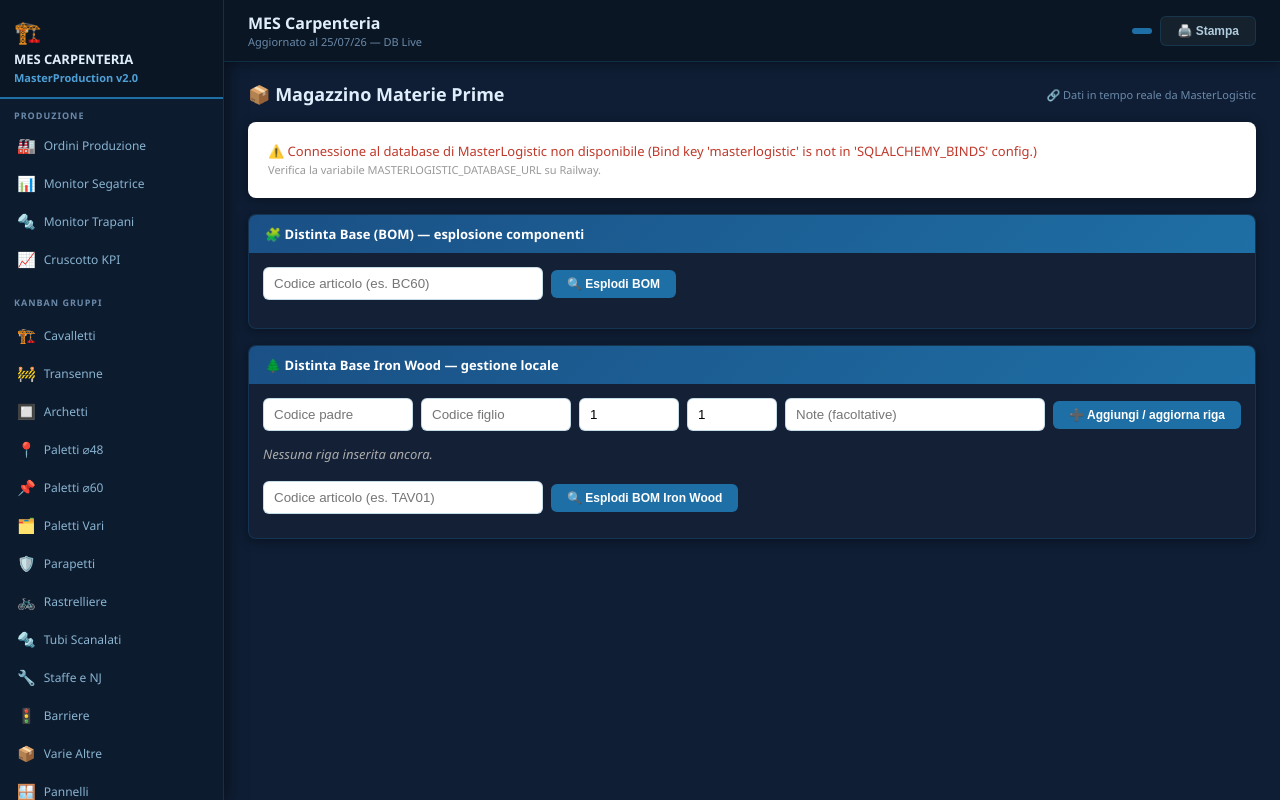
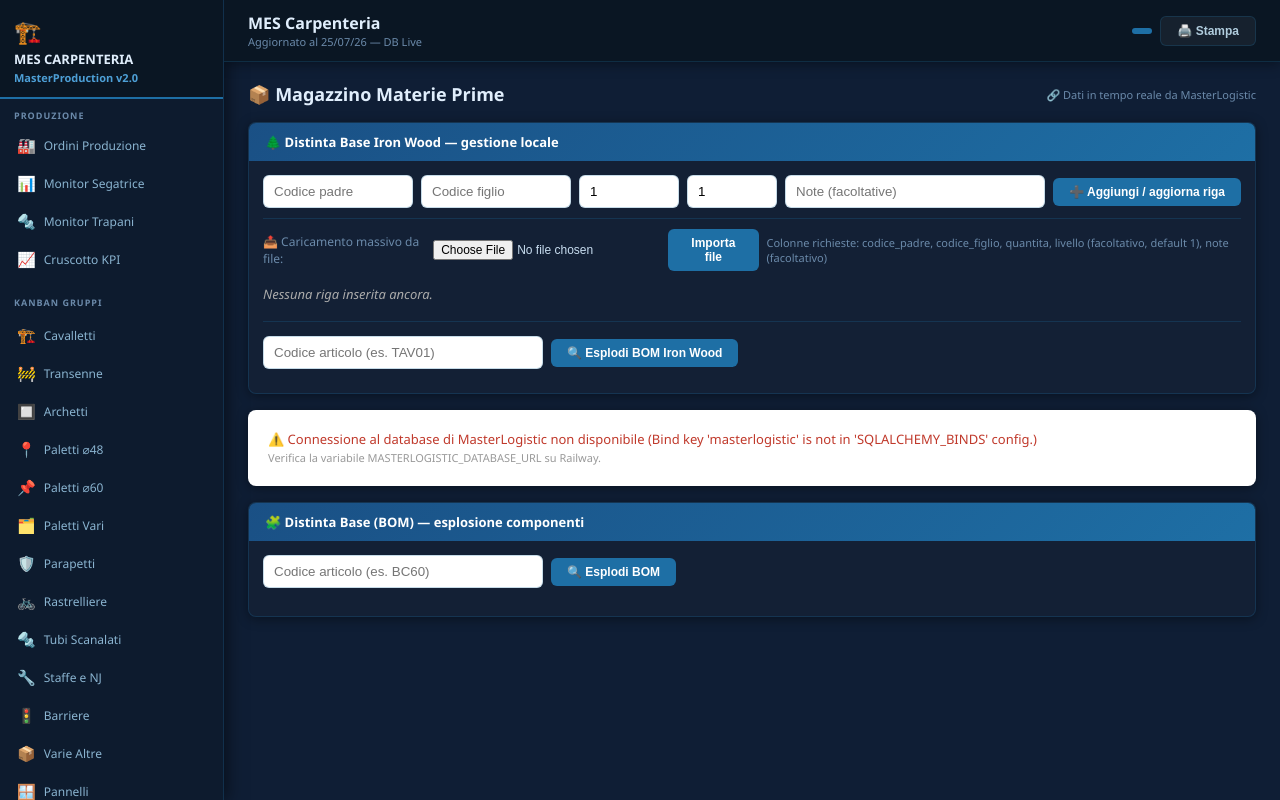
Before and after one commit to IronLogistica/IronProduction, a Flask app: page /magazzino in a window 1280 px wide. Run offline with Flask 3, Linux system fonts and the light colour scheme; data that the repository does not hold is empty; parts of the project's set-up code (start-up, migrations or seed data) failed here and were passed over.

Commit message:
Add files via upload

```diff
--- a/templates/magazzino/index.html
+++ b/templates/magazzino/index.html
@@ -4,7 +4,39 @@
   <div class="page-title">📦 Magazzino Materie Prime</div>
   <span style="font-size:11px;color:var(--text-dim);margin-left:auto">🔗 Dati in tempo reale da MasterLogistic</span>
 </div>
-<div id="mag-app" style="font-size:13px;color:#666;padding:20px;background:var(--white);border-radius:var(--radius);box-shadow:var(--shadow)">Caricamento...</div>
+
+<div class="mon-section">
+  <div class="section-hdr postazione-hdr">🌲 Distinta Base Iron Wood — gestione locale</div>
+  <div style="padding:14px">
+    <div style="display:flex;gap:8px;flex-wrap:wrap;align-items:center;margin-bottom:10px">
+      <input id="wood-padre" type="text" placeholder="Codice padre" style="width:150px;padding:8px 10px;border-radius:6px;border:1px solid var(--border)">
+      <input id="wood-figlio" type="text" placeholder="Codice figlio" style="width:150px;padding:8px 10px;border-radius:6px;border:1px solid var(--border)">
+      <input id="wood-quantita" type="number" step="0.01" value="1" placeholder="Quantità" style="width:100px;padding:8px 10px;border-radius:6px;border:1px solid var(--border)">
+      <input id="wood-livello" type="number" step="1" value="1" placeholder="Livello" style="width:90px;padding:8px 10px;border-radius:6px;border:1px solid var(--border)">
+      <input id="wood-note" type="text" placeholder="Note (facoltative)" style="flex:1;min-width:150px;padding:8px 10px;border-radius:6px;border:1px solid var(--border)">
+      <button class="btn btn-primary" onclick="aggiungiRigaWood()">➕ Aggiungi / aggiorna riga</button>
+    </div>
+
+    <div style="display:flex;gap:8px;align-items:center;margin-bottom:14px;padding-top:10px;border-top:1px solid var(--border)">
+      <span style="font-size:12px;color:var(--text-dim)">📤 Caricamento massivo da file:</span>
+      <input id="wood-file-excel" type="file" accept=".xlsx,.xls,.csv" style="font-size:12px">
+      <button class="btn btn-primary" onclick="importaExcelWood()">Importa file</button>
+      <span style="font-size:11px;color:var(--text-dim)">Colonne richieste: codice_padre, codice_figlio, quantita, livello (facoltativo, default 1), note (facoltativo)</span>
+    </div>
+    <div id="wood-import-esito" style="font-size:12px;margin-bottom:10px"></div>
+
+    <div id="wood-lista" style="font-size:13px;color:#666">Caricamento...</div>
+
+    <div style="margin-top:18px;display:flex;gap:8px;align-items:center;padding-top:14px;border-top:1px solid var(--border)">
+      <input id="bom-wood-codice" type="text" placeholder="Codice articolo (es. TAV01)"
+             style="flex:1;max-width:280px;padding:8px 10px;border-radius:6px;border:1px solid var(--border)">
+      <button class="btn btn-primary" onclick="esplodiBOMWood()">🔍 Esplodi BOM Iron Wood</button>
+    </div>
+    <div id="bom-wood-result" style="padding:10px 0 0;font-size:13px"></div>
+  </div>
+</div>
+
+<div id="mag-app" style="font-size:13px;color:#666;padding:20px;background:var(--white);border-radius:var(--radius);box-shadow:var(--shadow);margin-top:16px">Caricamento...</div>
 
 <div class="mon-section" style="margin-top:16px">
   <div class="section-hdr postazione-hdr">🧩 Distinta Base (BOM) — esplosione componenti</div>
@@ -14,28 +46,6 @@
     <button class="btn btn-primary" onclick="esplodiBOM()">🔍 Esplodi BOM</button>
   </div>
   <div id="bom-result" style="padding:0 14px 14px;font-size:13px"></div>
-</div>
-
-<div class="mon-section" style="margin-top:16px">
-  <div class="section-hdr postazione-hdr">🌲 Distinta Base Iron Wood — gestione locale</div>
-  <div style="padding:14px">
-    <div style="display:flex;gap:8px;flex-wrap:wrap;align-items:center;margin-bottom:14px">
-      <input id="wood-padre" type="text" placeholder="Codice padre" style="width:150px;padding:8px 10px;border-radius:6px;border:1px solid var(--border)">
-      <input id="wood-figlio" type="text" placeholder="Codice figlio" style="width:150px;padding:8px 10px;border-radius:6px;border:1px solid var(--border)">
-      <input id="wood-quantita" type="number" step="0.01" value="1" placeholder="Quantità" style="width:100px;padding:8px 10px;border-radius:6px;border:1px solid var(--border)">
-      <input id="wood-livello" type="number" step="1" value="1" placeholder="Livello" style="width:90px;padding:8px 10px;border-radius:6px;border:1px solid var(--border)">
-      <input id="wood-note" type="text" placeholder="Note (facoltative)" style="flex:1;min-width:150px;padding:8px 10px;border-radius:6px;border:1px solid var(--border)">
-      <button class="btn btn-primary" onclick="aggiungiRigaWood()">➕ Aggiungi / aggiorna riga</button>
-    </div>
-    <div id="wood-lista" style="font-size:13px;color:#666">Caricamento...</div>
-
-    <div style="margin-top:18px;display:flex;gap:8px;align-items:center">
-      <input id="bom-wood-codice" type="text" placeholder="Codice articolo (es. TAV01)"
-             style="flex:1;max-width:280px;padding:8px 10px;border-radius:6px;border:1px solid var(--border)">
-      <button class="btn btn-primary" onclick="esplodiBOMWood()">🔍 Esplodi BOM Iron Wood</button>
-    </div>
-    <div id="bom-wood-result" style="padding:10px 0 0;font-size:13px"></div>
-  </div>
 </div>
 
 {% endblock %}
@@ -180,5 +190,29 @@ async function esplodiBOMWood(){
   }
 }
 
+async function importaExcelWood(){
+  const input = document.getElementById('wood-file-excel');
+  const esito = document.getElementById('wood-import-esito');
+  if(!input.files.length){ esito.innerHTML = '<span style="color:#c0392b">Seleziona prima un file.</span>'; return; }
+  const formData = new FormData();
+  formData.append('file_excel', input.files[0]);
+  esito.innerHTML = '<span style="color:#999">Caricamento in corso...</span>';
+  try{
+    const r = await fetch('/api/distinta_base_wood/importa', { method: 'POST', body: formData });
+    const d = await r.json();
+    if(d.errore){
+      esito.innerHTML = '<span style="color:#c0392b">⚠️ ' + d.messaggio + '</span>';
+      return;
+    }
+    esito.innerHTML = `<span style="color:#2a9d5c">✅ Importazione completata: ${d.nuovi} nuove righe, ${d.aggiornati} aggiornate` +
+      (d.scartate ? `, ${d.scartate} scartate (vedi console)` : '') + `.</span>`;
+    if(d.righe_scartate && d.righe_scartate.length) console.warn('Righe scartate:', d.righe_scartate);
+    input.value = '';
+    caricaListaWood();
+  }catch(e){
+    esito.innerHTML = '<span style="color:#c0392b">❌ Errore di rete durante l\'importazione.</span>';
+  }
+}
+
 caricaListaWood();
 {% endblock %}
```
